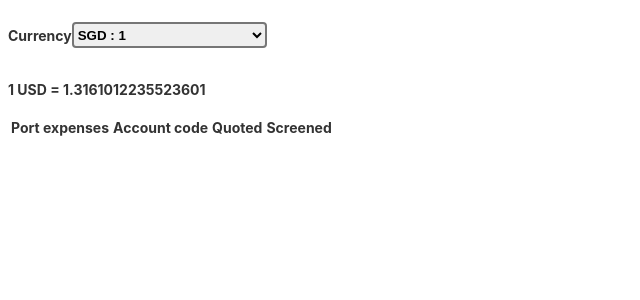
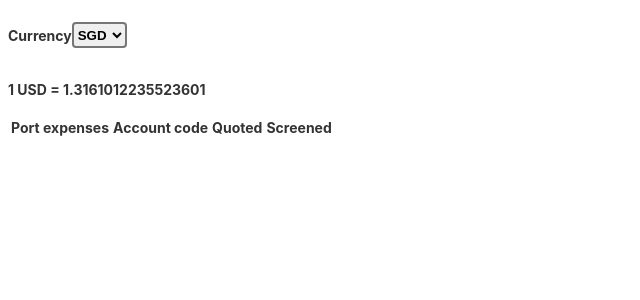
Before and after one commit to HRahimy/barger, an Angular app: page / in a window 1280 px wide. Shown: the top 300 px of the page, without its empty margins (0-640 px from the left). Built offline with nearby package versions, Linux system fonts and the light colour scheme.

Commit message:
Simplify currency dropdown to use strings as values for dropdown options

```diff
--- a/src/app/components/core/core.component.html
+++ b/src/app/components/core/core.component.html
@@ -1,4 +1,5 @@
-<app-currency-dropdown [options]="currencyOptions" [initialValue]="daCurrency"></app-currency-dropdown>
+<app-currency-dropdown [options]="currencyOptions"
+                       [initialValue]="daCurrency.currency"></app-currency-dropdown>
 <app-base-to-current-display [baseCurrency]="baseCurrency"></app-base-to-current-display>
 <table>
   <tr>
--- a/src/app/components/core/core.component.ts
+++ b/src/app/components/core/core.component.ts
@@ -13,7 +13,7 @@ import {ICost} from '../../interfaces/cost.interface';
 export class CoreComponent implements OnInit {
   daCurrency: ICurrency;
   baseCurrency: ICurrency;
-  currencyOptions: ICurrency[];
+  currencyOptions: string[];
   costs: ICost[];
   exchangeRates: IExchangeRate[];
 
@@ -35,9 +35,9 @@ export class CoreComponent implements OnInit {
       };
       tempOptions = [...tempOptions, newCurrency];
     }
-    this.currencyOptions = [...tempOptions];
+    this.currencyOptions = [...tempOptions.map(e => e.currency)];
 
-    const convertedExchangeRateCollection = this.currencyOptions.map(targetCurrency => {
+    const convertedExchangeRateCollection = tempOptions.map(targetCurrency => {
       return <IExchangeRate>{
         sourceCurrency: targetCurrency.currency,
         paymentCurrencies: this.generateConvertedCurrencyPaymentRates(targetCurrency, initialExchangeRate)
@@ -47,33 +47,24 @@ export class CoreComponent implements OnInit {
       ...this.exchangeRates,
       ...convertedExchangeRateCollection.filter(e => e.sourceCurrency !== initialExchangeRate.sourceCurrency)
     ];
-
-    console.log(JSON.stringify(this.exchangeRates));
   }
 
   ngOnInit(): void {
   }
 
-  generateConvertedCurrencyPaymentRates(targetCurrency: ICurrency, baselineExchangeRate: IExchangeRate): IExchangeRatePaymentCurrency[] {
-    console.log(`triggering update currency handler with currency: ${targetCurrency.currency}...`);
+  generateConvertedCurrencyPaymentRates(targetCurrency: ICurrency, baselineExchangeRate: IExchangeRate)
+    : IExchangeRatePaymentCurrency[] {
     const baselinePaymentRates = baselineExchangeRate.paymentCurrencies;
     let resultPaymentCurrencyRates: IExchangeRatePaymentCurrency[] = [];
-    let newCurrencyOptions: ICurrency[] = [];
 
     const rateFromPrevToSelected = 1 / targetCurrency.exchangeRate!;
-    console.log(`rate from previous to selected: ${rateFromPrevToSelected}`)
 
     for (let i = 0; i < baselinePaymentRates.length; i++) {
       let newCurrencyRate: IExchangeRatePaymentCurrency;
-      let newCurrencyOption: ICurrency;
       if (baselinePaymentRates[i].toCurrency === baselineExchangeRate.sourceCurrency) {
         newCurrencyRate = {
           fromCurrency: targetCurrency.currency,
           toCurrency: baselinePaymentRates[i].toCurrency,
-          exchangeRate: rateFromPrevToSelected
-        }
-        newCurrencyOption = {
-          currency: baselinePaymentRates[i].toCurrency,
           exchangeRate: rateFromPrevToSelected
         }
       } else {
@@ -84,28 +75,11 @@ export class CoreComponent implements OnInit {
             ? 1
             : baselinePaymentRates[i].exchangeRate / rateFromPrevToSelected
         };
-        newCurrencyOption = {
-          currency: baselinePaymentRates[i].toCurrency,
-          exchangeRate: newCurrencyRate.exchangeRate
-        };
       }
       resultPaymentCurrencyRates = [...resultPaymentCurrencyRates, newCurrencyRate];
-      newCurrencyOptions = [...newCurrencyOptions, newCurrencyOption];
     }
 
     return resultPaymentCurrencyRates;
-
-    // this.exchangeRate = <IExchangeRate>{
-    //   sourceCurrency: selectedCurrency.currency,
-    //   paymentCurrencies: [...newPaymentCurrencyRates]
-    // };
-    // this.currencyOptions = [...newCurrencyOptions];
-    // this.baseCurrency = {
-    //   ...this.baseCurrency,
-    //   exchangeRate: this.exchangeRate.paymentCurrencies.find(e => e.toCurrency === this.baseCurrency.currency)!.exchangeRate
-    // };
-    //
-    // console.log(this.exchangeRate.paymentCurrencies);
   }
 
 }
--- a/src/app/components/currency-dropdown/currency-dropdown.component.html
+++ b/src/app/components/currency-dropdown/currency-dropdown.component.html
@@ -3,6 +3,6 @@
   <h4>{{label}}</h4>
   </span>
   <select class="my-select" (change)="selectCurrency($event)">
-    <option *ngFor="let option of options" [value]="option.currency" [selected]="currentValue.currency === option.currency">{{option.currency}} : {{option.exchangeRate}}</option>
+    <option *ngFor="let option of options" [value]="option" [selected]="currentValue === option">{{option}}</option>
   </select>
 </div>
--- a/src/app/components/currency-dropdown/currency-dropdown.component.ts
+++ b/src/app/components/currency-dropdown/currency-dropdown.component.ts
@@ -10,11 +10,11 @@ export class CurrencyDropdownComponent implements OnInit {
   @Input() label: string = 'Currency';
 
   @Input()
-  get options(): ICurrency[] {
+  get options(): string[] {
     throw new Error('Attribute "options" is required');
   }
 
-  set options(value: ICurrency[]) {
+  set options(value: string[]) {
     Object.defineProperty(this, 'options', {
       value,
       writable: true,
@@ -23,11 +23,11 @@ export class CurrencyDropdownComponent implements OnInit {
   }
 
   @Input()
-  get initialValue(): ICurrency {
+  get initialValue(): string {
     throw new Error('Attribute "initialValue" is required');
   }
 
-  set initialValue(value: ICurrency) {
+  set initialValue(value: string) {
     Object.defineProperty(this, 'initialValue', {
       value,
       writable: true,
@@ -35,9 +35,9 @@ export class CurrencyDropdownComponent implements OnInit {
     });
   }
 
-  currentValue: ICurrency = {currency: ''};
+  currentValue: string = '';
 
-  @Output() currencySelected = new EventEmitter<ICurrency>();
+  @Output() currencySelected = new EventEmitter<string>();
 
   constructor() {
   }
@@ -50,7 +50,7 @@ export class CurrencyDropdownComponent implements OnInit {
     if (event) {
       const renderedEvent = event.target as HTMLInputElement;
 
-      const selectedCurrency = this.options.find(e => e.currency === renderedEvent.value);
+      const selectedCurrency = this.options.find(e => e === renderedEvent.value);
       if (selectedCurrency) {
         this.currentValue = selectedCurrency;
         this.currencySelected.emit(this.currentValue);
```
